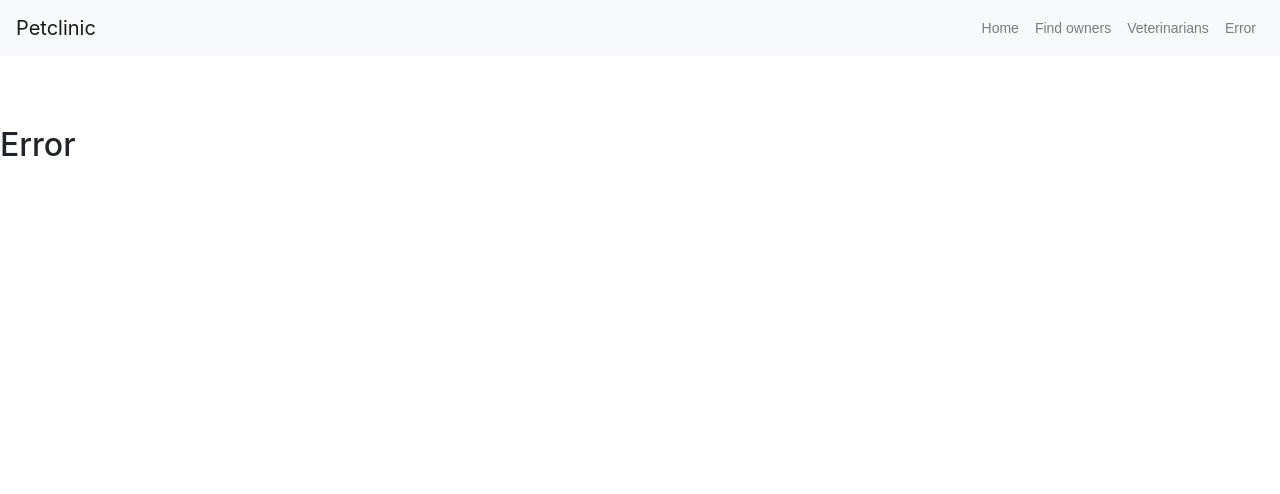
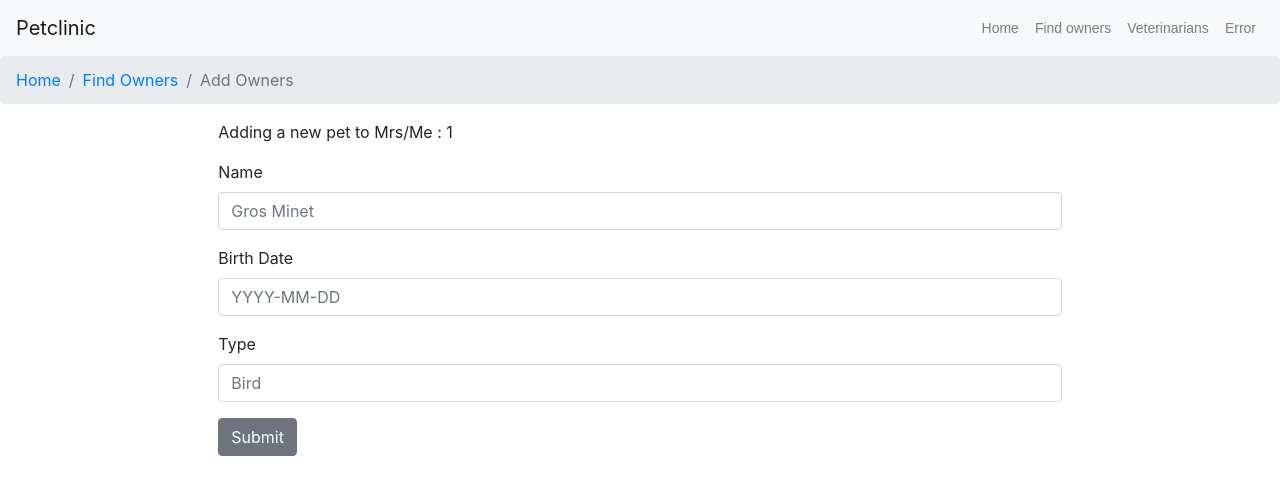
Before and after one commit to JerohmWatt/Frontend-React, a React (Create React App) app: page /pet/add/1/1 in a window 1280 px wide. Shown: the top 494 px of the page. Built offline with nearby package versions, Linux system fonts and the light colour scheme.

Commit message:
implemented add pet interface

```diff
--- a/src/Route.js
+++ b/src/Route.js
@@ -9,6 +9,7 @@ import Menu from './components/Menu/Menu'
 import OwnerListPage from './components/OwnerFind/OwnerListPage';
 import OwnerAddPage from './components/OwnerFind/OwnerAddPage';
 import OwnerShowPage from './components/OwnerFind/OwnerShowPage';
+import addPet from './components/NewPet/addPet';
 
 export default () =>
 (<BrowserRouter>
@@ -23,6 +24,7 @@ export default () =>
             <Route path="/owners/list" component={OwnerListPage} />
             <Route path="/owners/add" component={OwnerAddPage} />
             <Route path="/owners/show/:id" component={OwnerShowPage} />
+            <Route path="/pet/add/:id/:lastname" component={addPet} />
             <Route component={ErrorPage} />
         </Switch>
     </div>
--- /dev/null
+++ b/src/components/NewPet/addPet.js
@@ -0,0 +1,71 @@
+import axios from 'axios'
+import React, { Component } from 'react'
+import { InputGroup, InputGroupText, InputGroupAddon, Button, Form, FormGroup, Label, Input, FormText, Breadcrumb, BreadcrumbItem } from 'reactstrap';
+import { Route, Redirect } from 'react-router'
+
+export default class addPet extends Component {
+  //WIP
+    constructor(props) {
+        super(props);
+        this.state = {name: '', birthDate: '', type : ''}; //props du pet
+        this.handleChange = this.handleChange.bind(this);
+      }
+
+      //when change on textbox, update value
+      handleChange = input => event => {
+        console.log("change detect");
+        this.setState({[input]: event.target.value});
+        console.log(this.state.lastname);
+        event.preventDefault();
+      }
+
+
+      //exec when user click on button
+
+  componentDidMount() {
+  }
+
+  addPet = (e) => {
+    const url = 'localhost:9999/api/v1/pets/new/'+this.props.match.params.id+'?name='+this.state.name+'&birthDate='+this.state.birthDate+'&type='+this.state.type; //ICI AJOUTER URL APIREST
+    axios.get(url);
+    alert(url);
+}
+
+  render() {
+
+    return (
+        <div id = "parent">
+        <div classname="breadcrumb">
+        <Breadcrumb>
+        <BreadcrumbItem><a href="/">Home</a></BreadcrumbItem>
+        <BreadcrumbItem><a href="/owners/find">Find Owners</a></BreadcrumbItem>
+        <BreadcrumbItem active>Add Owners</BreadcrumbItem>
+      </Breadcrumb>
+    </div>
+
+        <div class="row">
+          <div class="col-sm-2"></div>
+  <div class="col-sm-8">
+        <p> Adding a new pet to Mrs/Me : {this.props.match.params.lastname}</p>
+        <Form>
+        <FormGroup>
+          <Label for="lastName">Name</Label>
+          <Input type="text" name="name" id="name" placeholder="Gros Minet" value={this.state.name} onChange={this.handleChange('name')}/>
+        </FormGroup>
+        <FormGroup>
+          <Label for="address">Birth Date</Label>
+          <Input type="text" name="birthDate" id="birthDate" placeholder="YYYY-MM-DD" value={this.state.birthDate} onChange={this.handleChange('birthDate')}/>
+        </FormGroup>
+        <FormGroup>
+          <Label for="type">Type</Label>
+          <Input type="text" name="type" id="type" placeholder="Bird" value={this.state.type} onChange={this.handleChange('type')}/>
+        </FormGroup>
+        <a href={"/owners/show/"+this.props.match.params.lastname}><Button onClick={this.addPet}>Submit</Button></a>
+      </Form>
+      </div>
+      <div class="col-sm-2"></div>
+      </div>
+      </div>
+    )
+  }
+}
--- a/src/components/OwnerFind/OwnerAddPage.js
+++ b/src/components/OwnerFind/OwnerAddPage.js
@@ -27,9 +27,6 @@ export default class OwnerListPage extends Component {
   }
 
   addOwner = (e) => {
-     var fn = this.state.lastname;
-    console.log("added owner");
-    console.log(fn);
     const url = 'http://localhost:9999/api/v1/owners/add?firstName='+this.state.firstname+"&lastName="+this.state.lastname+"&address="+this.state.address+"&city="+this.state.city+"&telephone="+this.state.telephone;
     axios.get(url);
 }
--- a/src/components/OwnerFind/OwnerShowPage.js
+++ b/src/components/OwnerFind/OwnerShowPage.js
@@ -5,7 +5,15 @@ import { InputGroup, InputGroupText, InputGroupAddon, Input, Card, Button, Row,
 
 export default class OwnerShowPage extends Component {
 
-  state = { owners:[] } //taleau de vets stocké dans le
+  state = { owners:[] } //taleau de vets stocké dans le state
+  //ownerId !
+
+  constructor(props) {
+    super(props);
+    this.ownerId= 0;
+    this.lastname='';
+}
+
 
   getOwners = async() => {
 
@@ -25,6 +33,7 @@ export default class OwnerShowPage extends Component {
       let owners = []
       console.log(response)
       response.data.forEach(owner => {
+        this.setState({ ownerId: owner.ownerId, lastname: owner.lastName });
         owners.push(
           <Owners key={owner.lastname} {...owner}/>
         )
@@ -33,9 +42,11 @@ export default class OwnerShowPage extends Component {
       this.setState({owners})
     })
   }
+
   componentDidMount() {
     this.setOwners()
   }
+
 
   render() {
     return (
@@ -59,7 +70,7 @@ export default class OwnerShowPage extends Component {
         </div>
         </div>
       </div>
-      <Button style={{marginLeft: 1 + 'em'}}>Add New Pet</Button>
+      <a href={"/pet/add/"+this.state.ownerId+"/"+this.state.lastname}><Button style={{marginLeft: 1 + 'em'}}>Add New Pet</Button></a>
       <br />
       <div class="row">
   <div class="col-9">
```
